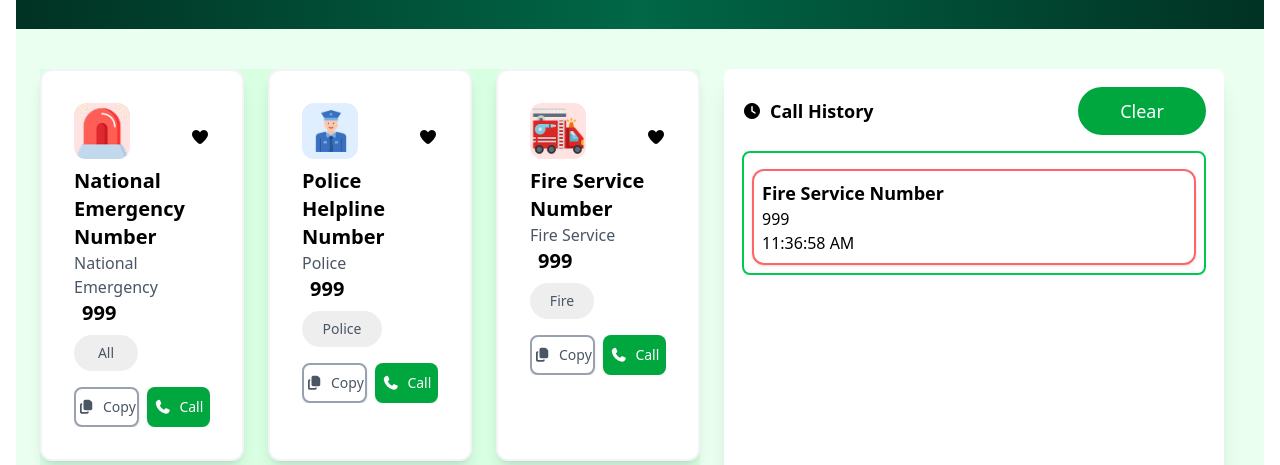
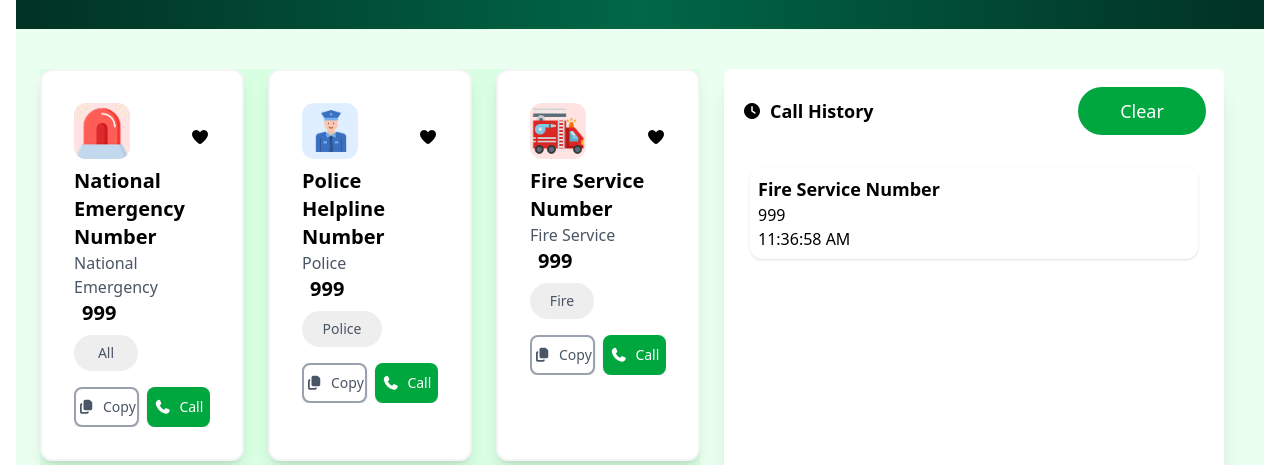
Before and after one commit to AniruddhaAyan23/emergency_website, a plain HTML site: page index.html in a window 1280 px wide. Shown: the part 335-800 px from the top of the page. Drawn offline with nearby package versions, Linux system fonts and the light colour scheme; a web font is replaced by a local one.

```diff
--- a/index.html
+++ b/index.html
@@ -259,8 +259,8 @@
                 </div>
                 <button class="w-32 h-12 bg-[#00a63e] text-white rounded-full text-lg">Clear</button>
             </div>
-            <div class="border-2 border-green-500 p-2 rounded-lg">
-                <div class="border-2 rounded-xl mt-2 border-red-400 shadow p-2">
+            <div class=" p-2 rounded-lg">
+                <div class=" rounded-xl mt-2 shadow p-2">
                     <h1 class="text-lg font-semibold">Fire Service Number</h1>
                     <p>999</p>
                     <p>11:36:58 AM</p>
```
